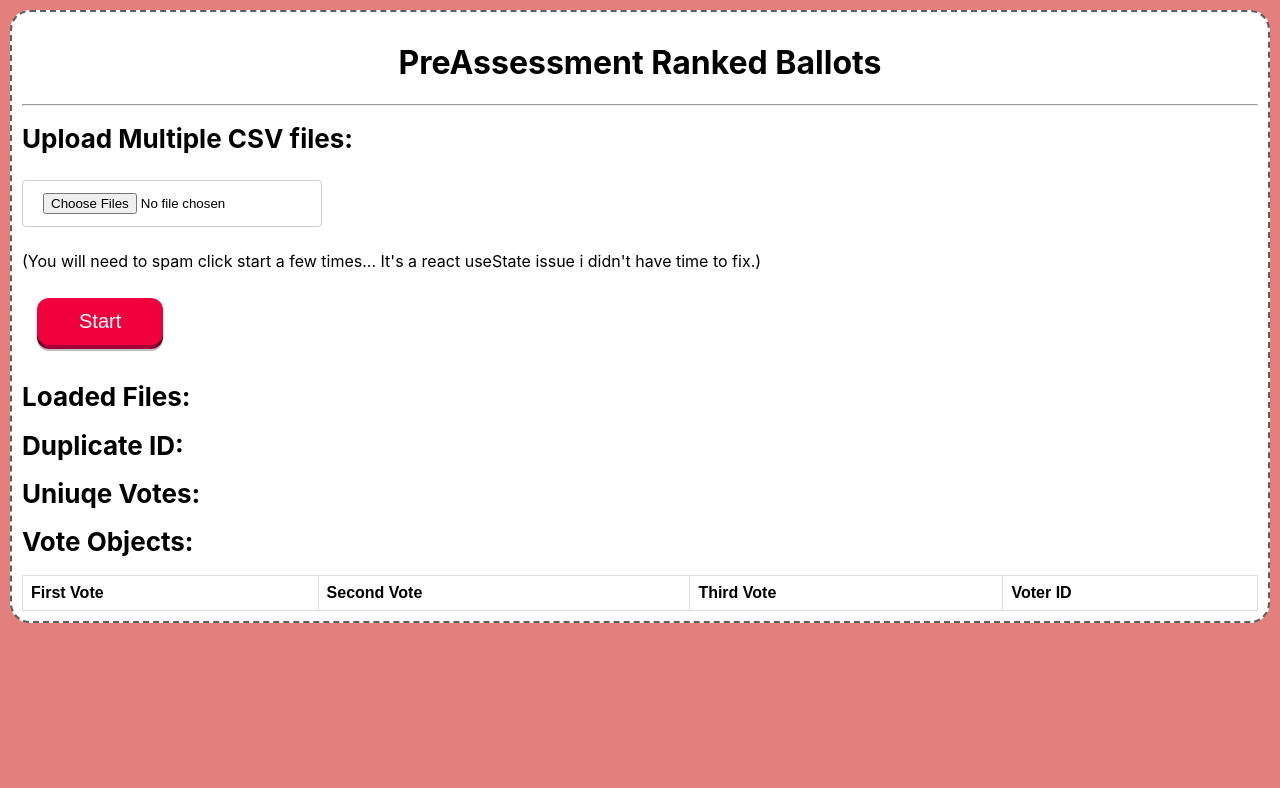
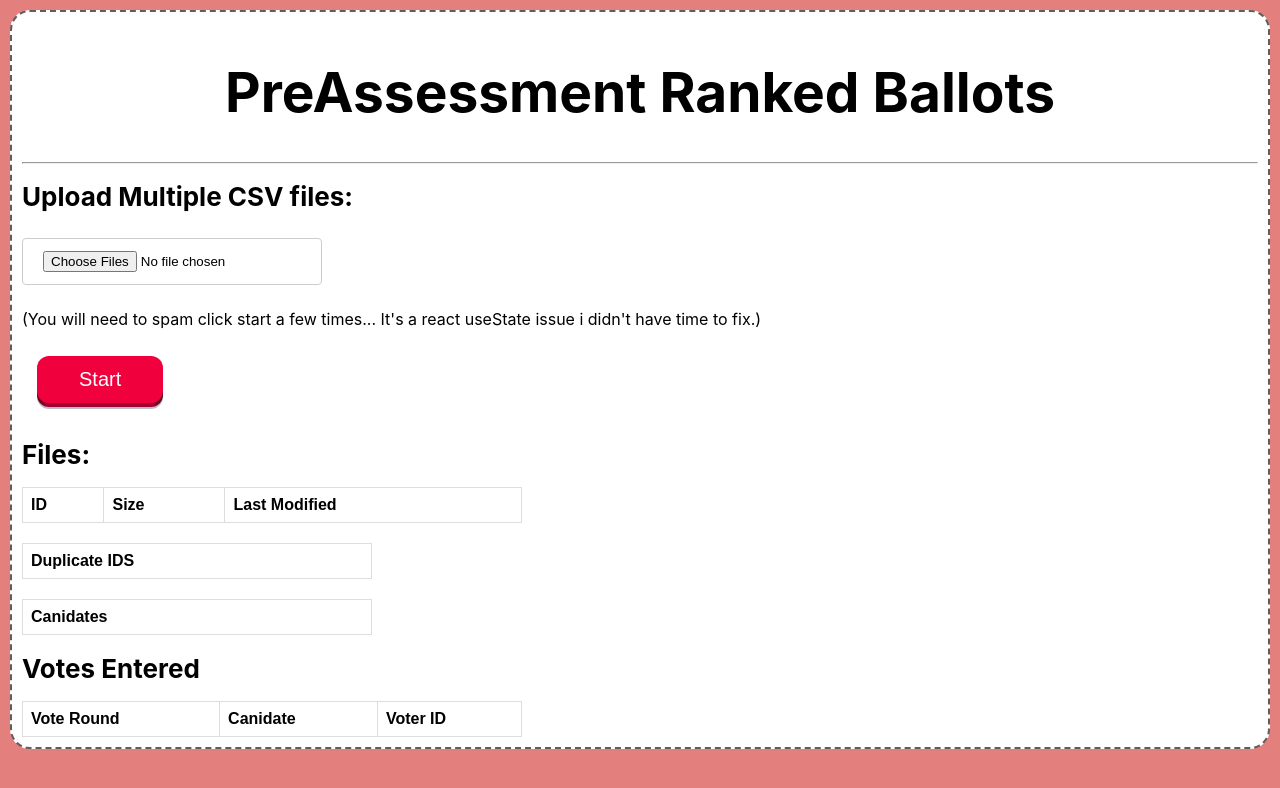
Before and after one commit to Laophy/ballet-parser-2, a React (Create React App) app in the folder client/: page / in a window 1280 px wide. Shown: the top 788 px of the page. Built offline with nearby package versions, Linux system fonts and the light colour scheme.

Commit message:
css updates

```diff
--- a/client/src/App.js
+++ b/client/src/App.js
@@ -1,10 +1,10 @@
-import { useState, useEffect } from 'react';
-import './App.css';
-import Papa from 'papaparse'
-import convertToObj from './util/convertToObject';
-import removeDuplicates from './util/removeDuplicates';
-import getUniqueNames from './util/getUniqueNames';
-import convertVote from './util/votes';
+import { useState, useEffect } from "react";
+import "./App.css";
+import Papa from "papaparse";
+import convertToObj from "./util/convertToObject";
+import removeDuplicates from "./util/removeDuplicates";
+import getUniqueNames from "./util/getUniqueNames";
+import convertVote from "./util/votes";
 
 function App() {
   // Data states
@@ -19,6 +19,7 @@ function App() {
 
   // Unique canidates
   const [canidates, setCanidates] = useState([]);
+  const [votes, setVotes] = useState([]);
 
   // Set round
   const [round, setRound] = useState(0);
@@ -28,60 +29,60 @@ function App() {
     setRound(1);
 
     // Get unique names of voters
-		setCanidates(getUniqueNames(newBallet))
+    setCanidates(getUniqueNames(newBallet));
 
     // Convert the ballets into vote objects {"first": VOTE, "id": ID}
-		console.log(convertVote(newBallet))
-	}
+    setVotes(convertVote(newBallet));
+    console.log(convertVote(newBallet));
+  };
 
   // Grab the input data (allows for multiple CSV files)
-	const handleFiles = files => {
+  const handleFiles = (files) => {
     // Reset old files first due to new ballet
-		const uploaded = [...uploadedFiles]
+    const uploaded = [...uploadedFiles];
 
     files.some((file) => {
       //uploaded.push(file);
       if (uploaded.findIndex((f) => f.name === file.name) === -1) {
         uploaded.push(file);
       }
-		})
+    });
 
     setUploadedFiles(uploaded);
-	}
+  };
 
   const handleFileEvent = (e) => {
     const gatheredFiles = Array.prototype.slice.call(e.target.files);
     handleFiles(gatheredFiles);
-	}
+  };
 
   const loadVotes = async () => {
     const newVotes = [];
 
-		uploadedFiles.forEach(file => {
-			Papa.parse(file,
-				{
+    uploadedFiles.forEach((file) => {
+      Papa.parse(file, {
         download: true,
         header: true,
         skipEmptyLines: true,
         complete: function (res) {
           newVotes.push(res.data);
-					}
-				})
-		})
+        },
+      });
+    });
 
     // Remove duplicates and save new vote array of objs
-		setBallets(newVotes)
+    setBallets(newVotes);
 
     // Convert the json res data to real objects
     await convertObj();
 
     // Start round after converting
     await startRound();
-	}
+  };
 
   const convertObj = async () => {
-		const voteCopy = [...ballet]
-		const voteJSON = []
+    const voteCopy = [...ballet];
+    const voteJSON = [];
 
     for (let arr of voteCopy) {
       for (let i in arr) {
@@ -94,69 +95,115 @@ function App() {
     // Convert the json to js objects
     const arrObjects = await convertToObj(voteJSON);
     const obj = removeDuplicates(arrObjects);
-		setNewBallet(obj.arr)
-		setDuplicates(obj.dups)
-	}
+    setNewBallet(obj.arr);
+    setDuplicates(obj.dups);
+  };
 
   return (
     <div className="App">
-			<h1 style={{ textAlign: 'center', fontSize: 32 }}>PreAssessment Ranked Ballots</h1>
+      <h1 style={{ textAlign: "center", fontSize: 55 }}>
+        PreAssessment Ranked Ballots
+      </h1>
       <hr></hr>
       <div id="upload-container">
         <h1>Upload Multiple CSV files:</h1>
-				<input type="file" name="file" accept=".csv" multiple onChange={handleFileEvent} /><br />
-				<p>(You will need to spam click start a few times... It's a react useState issue i didn't have time to fix.)</p>
-				<button className="button-82-pushable" multiple onClick={loadVotes} style={{ margin: 15 }}>
+        <input
+          type="file"
+          name="file"
+          accept=".csv"
+          multiple
+          onChange={handleFileEvent}
+        />
+        <br />
+        <p>
+          (You will need to spam click start a few times... It's a react
+          useState issue i didn't have time to fix.)
+        </p>
+        <button
+          className="button-82-pushable"
+          multiple
+          onClick={loadVotes}
+          style={{ margin: 15 }}
+        >
           <span className="button-82-shadow"></span>
           <span className="button-82-edge"></span>
-					<span className="button-82-front text">
-						Start
-					</span>
+          <span className="button-82-front text">Start</span>
         </button>
       </div>
       <div>
-				<h1>Loaded Files: </h1>
-				{uploadedFiles.map(file => (
-					<ol key={file.name}>
-						{file.name}
-					</ol>
+        <h1>Files: </h1>
+        <table style={{ width: 500 }}>
+          <thead>
+            <tr>
+              <th>ID</th>
+			  <th>Size</th>
+			  <th>Last Modified</th>
+            </tr>
+          </thead>
+          <tbody>
+            {uploadedFiles.map((file) => (
+              <tr>
+                <td key={file.name}>{file.name}</td>
+				<td>{file.size}</td>
+				<td>{file.lastModifiedDate.toString()}</td>
+              </tr>
             ))}
+          </tbody>
+        </table>
+      </div>
+	  <br></br>
+      <div>
+        <table style={{ width: 350 }}>
+          <thead>
+            <tr>
+              <th>Duplicate IDS</th>
+            </tr>
+          </thead>
+          <tbody>
+            {duplicates.map((dup) => (
+              <tr>
+                <td key={dup}>{dup}</td>
+              </tr>
+            ))}
+          </tbody>
+        </table>
+      </div>
+	  <br></br>
+      <div>
+        <table style={{ width: 350 }}>
+          <thead>
+            <tr>
+              <th>Canidates</th>
+            </tr>
+          </thead>
+          <tbody>
+            {canidates.map((canidate, i) => (
+              <tr>
+                <td key={"canidate-" + i}>{canidate}</td>
+              </tr>
+            ))}
+          </tbody>
+        </table>
       </div>
       <div>
-				<h1>Duplicate ID: </h1>
-				{duplicates.map(dup => (
-					<ol key={`Duplicate-${dup}`}>
-						#{dup}
-					</ol>
-				))}
-			</div>
-			<div>
-				<h1>Uniuqe Votes: </h1>
-				{canidates.map(canidate => (
-					<ol key={canidate}>
-						{canidate}
-					</ol>
-				))}
-			</div>
-			<div>
-				<h1>Vote Objects: </h1>
-				<table>
-					<tbody>
+        <h1>Votes Entered</h1>
+        <table style={{ width: 500 }}>
+          <thead>
             <tr>
-							<th>First Vote</th>
-							<th>Second Vote</th>
-							<th>Third Vote</th>
+              <th>Vote Round</th>
+              <th>Canidate</th>
               <th>Voter ID</th>
             </tr>
-					</tbody>
-					{newBallet.map(vote => (
-						<tr key={vote.getVote()}>
-							<td>{vote.getFirst()}</td>
-							<td>{vote.getSecond()}</td>
-							<td>{vote.getThird()}</td>
+          </thead>
+          <tbody>
+            {votes.map((vote, i) => (
+              <tr key={i}>
+                <td>{vote.getRound()}</td>
                 <td>{vote.getVote()}</td>
+                <td>{vote.getId()}</td>
               </tr>
             ))}
+          </tbody>
         </table>
       </div>
     </div>
--- /dev/null
+++ b/client/src/util/createVote.js
@@ -0,0 +1,15 @@
+export default function Vote(round, vote, id){
+    this.round = round;
+    this.vote = vote;
+    this.id = id;
+
+    this.getRound = () =>{
+        return this.round;
+    }
+    this.getVote = () =>{
+        return this.vote;
+    }
+    this.getId = () =>{
+        return this.id;
+    }
+};
--- a/client/src/util/votes.js
+++ b/client/src/util/votes.js
@@ -1,18 +1,22 @@
+import Vote from "./createVote";
+
 // Converts the array of ballets into an array of arrays of votes
 export default function convertVote(arr) {
-    //arr[0] == first second third id
+    let firstVotes = [];  // All first votes {"first": john, "ID": 1000}
+    let secondVotes = []; // ...
+    let thirdVotes = [];  // ...
 
-    let firstVotes = [];
-    let secondVotes = [];
-    let thirdVotes = [];
-
-    // For ballet of ballet array
+    // For every ballet push all three votes into their own object array
     arr.forEach(i => {
-        firstVotes.push({"first": i.getFirst(), "id": i.getVote()})
-        secondVotes.push({"second": i.getSecond(), "id": i.getVote()})
-        thirdVotes.push({"third": i.getThird(), "id": i.getVote()})
+        firstVotes.push(createVoteObj("first", i.getFirst(), i.getVote()))
+        secondVotes.push(createVoteObj("second", i.getSecond(), i.getVote()))
+        thirdVotes.push(createVoteObj("third", i.getThird(), i.getVote()))
     });
 
     // Return the combined votes
     return [...firstVotes, ...secondVotes, ...thirdVotes]
 }
+
+const createVoteObj = (round, vote, id) => {
+    return new Vote(round, vote, id);
+}
```
Lines whose indentation alone changed are shown as unchanged.
